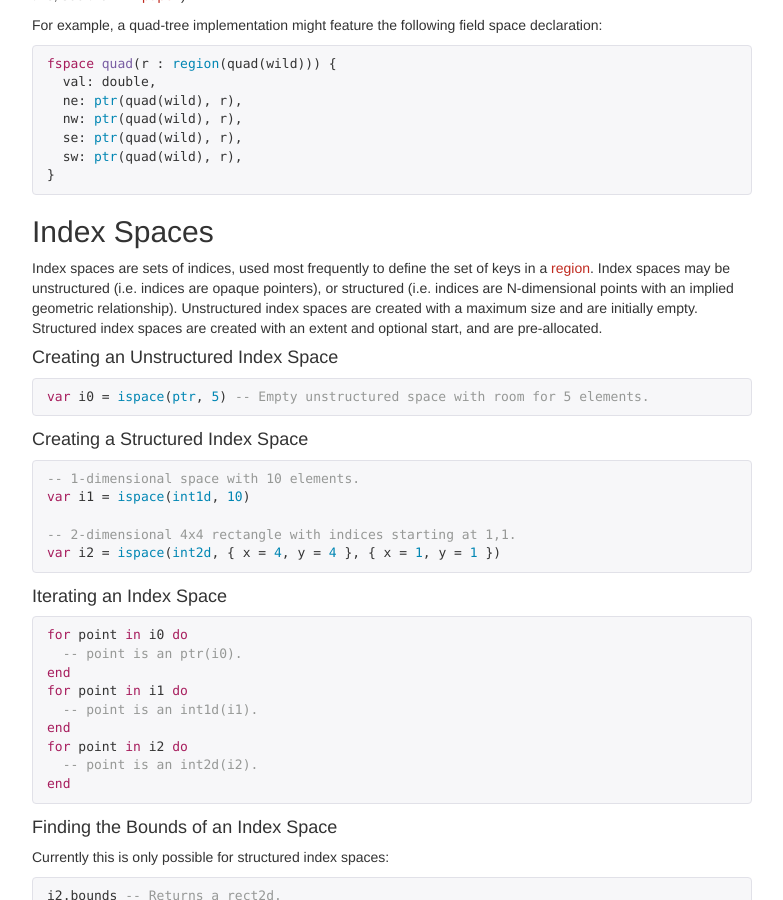
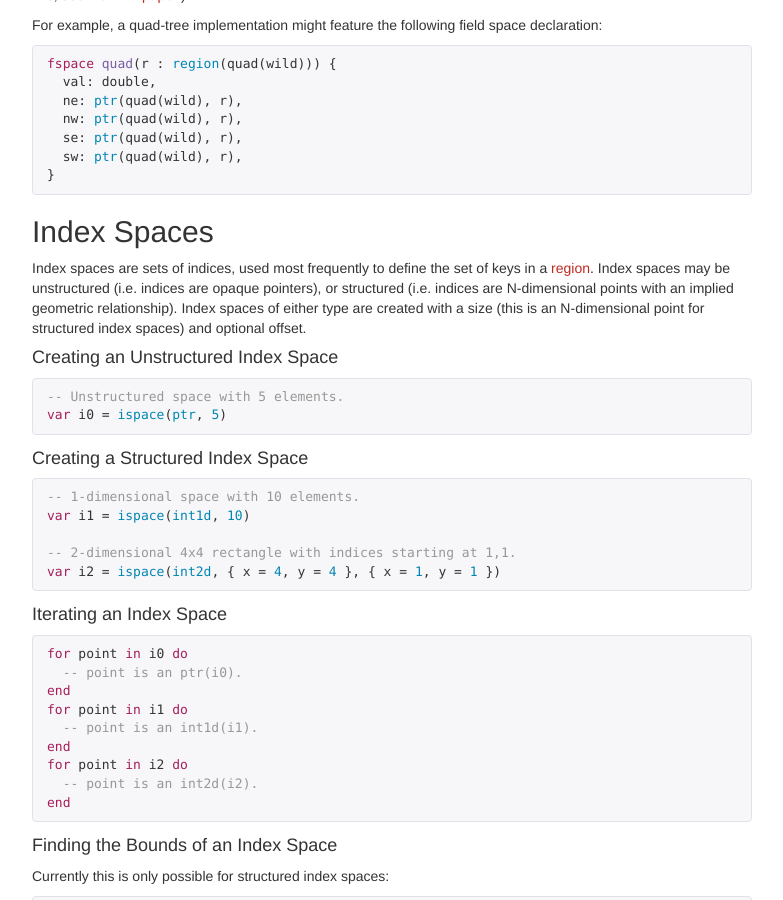
Before and after one commit to StanfordLegion/regent-lang.org, a Jekyll site: the page built from reference.md, in a window 1280 px wide and 900 px high, scrolled down 4437 px. Shown: the whole window, without its empty margins (248-1031 px from the left). Built offline with Jekyll 4.4.1, drawn with Linux system fonts in a browser that asks for light colours; nearby versions of some CDN libraries.

Commit message:
Update index space reference.

```diff
--- a/reference.md
+++ b/reference.md
@@ -294,15 +294,15 @@ fspace quad(r : region(quad(wild))) {
 Index spaces are sets of indices, used most frequently to define the
 set of keys in a [region](#regions). Index spaces may be unstructured
 (i.e. indices are opaque pointers), or structured (i.e. indices are
-N-dimensional points with an implied geometric
-relationship). Unstructured index spaces are created with a maximum
-size and are initially empty. Structured index spaces are created with
-an extent and optional start, and are pre-allocated.
+N-dimensional points with an implied geometric relationship). Index
+spaces of either type are created with a size (this is an
+N-dimensional point for structured index spaces) and optional offset.
 
 #### Creating an Unstructured Index Space
 
 {% highlight regent %}
-var i0 = ispace(ptr, 5) -- Empty unstructured space with room for 5 elements.
+-- Unstructured space with 5 elements.
+var i0 = ispace(ptr, 5)
 {% endhighlight %}
 
 #### Creating a Structured Index Space
```
